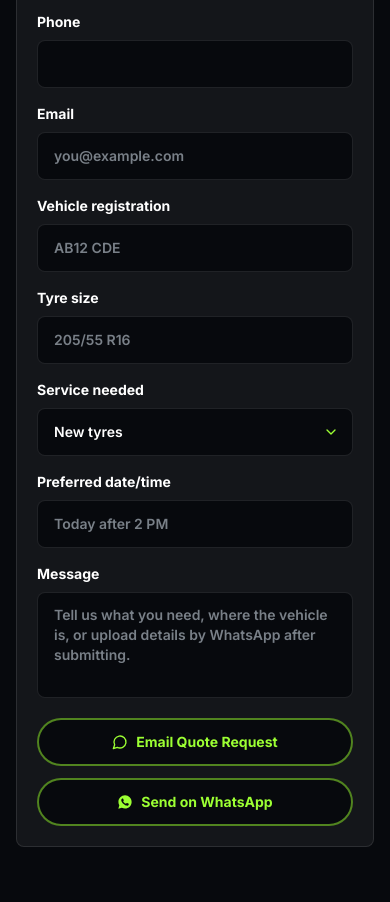
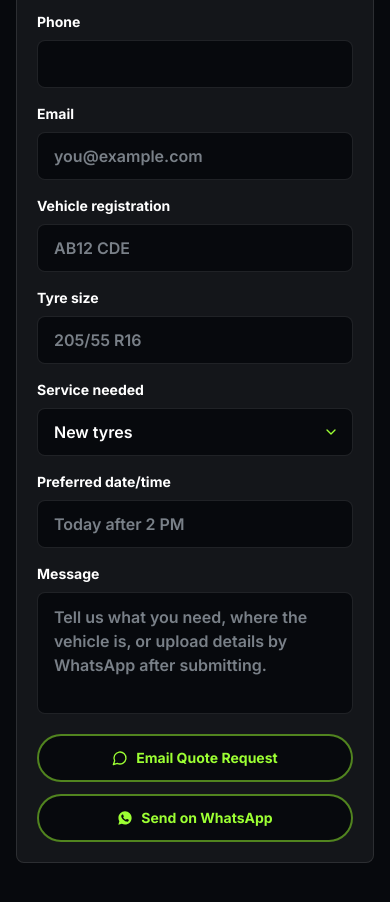
Before and after one commit to muhammadfawaz1/garage-booking-site, a Next.js app: page / in a window 390 px wide. Shown: the part 8500-9402 px from the top of the page. Built offline with nearby package versions, Linux system fonts and the light colour scheme; a web font is replaced by a local one.

Commit message:
Fix mobile responsiveness

```diff
--- a/src/components/sections/QuoteForm.tsx
+++ b/src/components/sections/QuoteForm.tsx
@@ -114,7 +114,7 @@ Message: ${form.message}`;
             <select
               value={form.service}
               onChange={(event) => updateField("service", event.target.value)}
-              className="h-12 w-full cursor-pointer appearance-none rounded-lg border border-white/10 bg-graphite pl-4 pr-10 text-sm font-semibold text-white outline-none transition hover:border-white/30 focus:border-electric focus:ring-2 focus:ring-electric/30 focus:shadow-[0_0_0_1px_rgba(56,138,221,0.35),0_0_16px_rgba(56,138,221,0.18)]"
+              className="h-12 w-full cursor-pointer appearance-none rounded-lg border border-white/10 bg-graphite pl-4 pr-10 text-base font-semibold text-white outline-none transition hover:border-white/30 focus:border-electric focus:ring-2 focus:ring-electric/30 focus:shadow-[0_0_0_1px_rgba(56,138,221,0.35),0_0_16px_rgba(56,138,221,0.18)] sm:text-sm"
             >
               <option>New tyres</option>
               <option>Puncture repair</option>
@@ -142,7 +142,7 @@ Message: ${form.message}`;
             value={form.message}
             onChange={(event) => updateField("message", event.target.value)}
             rows={4}
-            className="resize-none rounded-lg border border-white/10 bg-graphite px-4 py-3 text-sm font-semibold text-white outline-none transition placeholder:text-chrome/60 focus:border-electric focus:shadow-[0_0_0_1px_rgba(56,138,221,0.35),0_0_16px_rgba(56,138,221,0.18)]"
+            className="resize-none rounded-lg border border-white/10 bg-graphite px-4 py-3 text-base font-semibold text-white outline-none transition placeholder:text-chrome/60 focus:border-electric focus:shadow-[0_0_0_1px_rgba(56,138,221,0.35),0_0_16px_rgba(56,138,221,0.18)] sm:text-sm"
             placeholder="Tell us what you need, where the vehicle is, or upload details by WhatsApp after submitting."
           />
         </label>
@@ -218,7 +218,7 @@ function Field({ label, value, onChange, type = "text", required, placeholder, c
         onChange={(event) => onChange(event.target.value)}
         required={required}
         placeholder={placeholder}
-        className="h-12 rounded-lg border border-white/10 bg-graphite px-4 text-sm font-semibold text-white outline-none transition placeholder:text-chrome/60 focus:border-electric focus:shadow-[0_0_0_1px_rgba(56,138,221,0.35),0_0_16px_rgba(56,138,221,0.18)]"
+        className="h-12 rounded-lg border border-white/10 bg-graphite px-4 text-base font-semibold text-white outline-none transition placeholder:text-chrome/60 focus:border-electric focus:shadow-[0_0_0_1px_rgba(56,138,221,0.35),0_0_16px_rgba(56,138,221,0.18)] sm:text-sm"
       />
     </label>
   );
```
